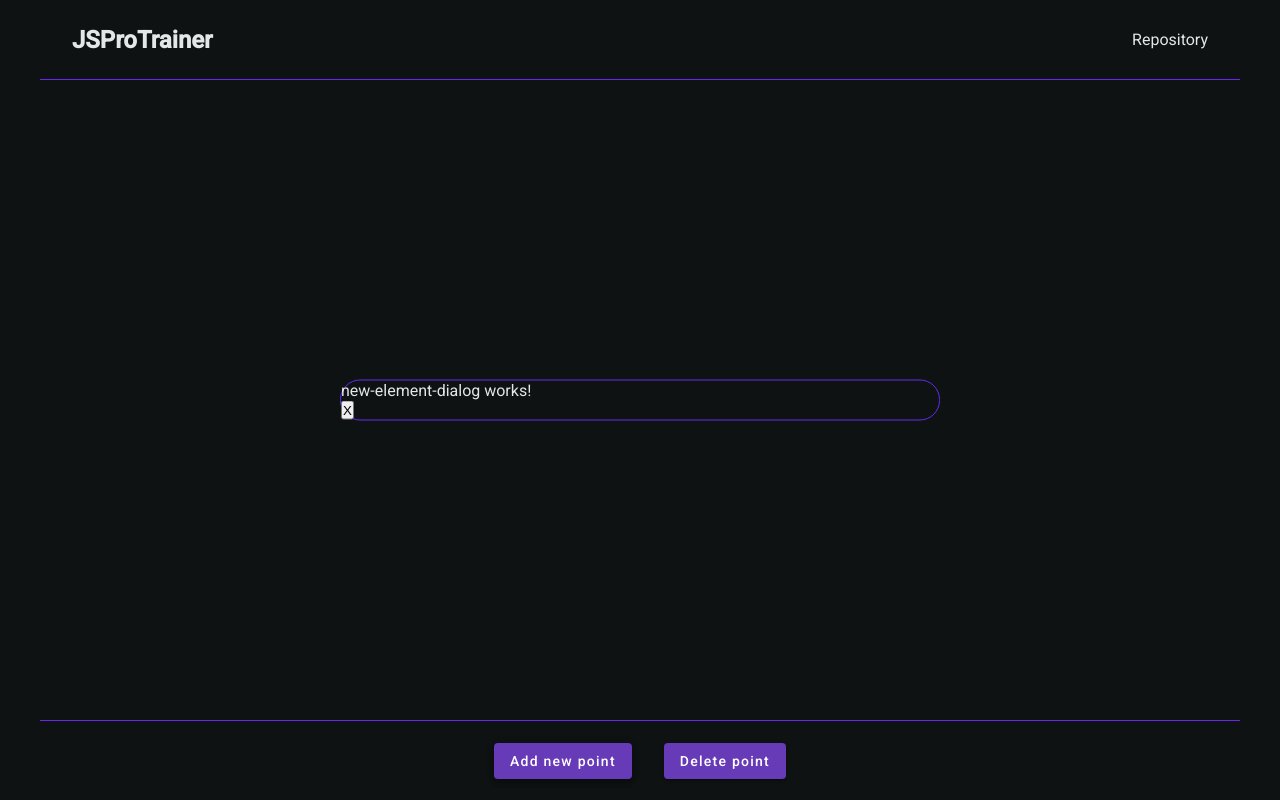
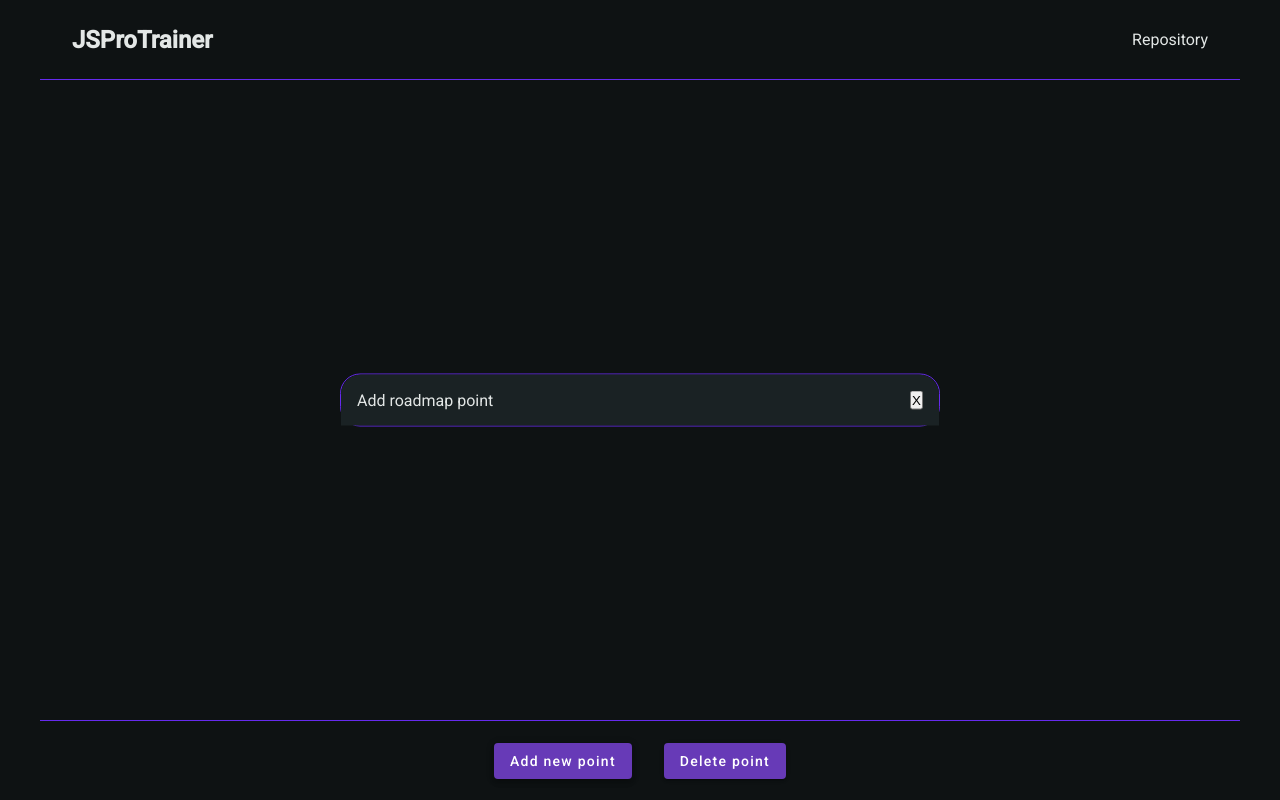
Before and after one commit to pawelrybka/JSProTrainer, an Angular app: page / in a window 1280 px wide. Both pictures are taken after a click on the button "Add new point". Built offline with nearby package versions, Linux system fonts and the light colour scheme.

Commit message:
Styling the header of the new-element-dialog.component

```diff
--- a/src/app/components/new-element-dialog/new-element-dialog.component.css
+++ b/src/app/components/new-element-dialog/new-element-dialog.component.css
@@ -8,3 +8,13 @@
     border-radius: 20px;
     border: 1px solid var(--purple);
 }
+
+.new-element-dialog__header {
+  border-radius: 20px 20px 0 0;
+  display: flex;
+  justify-content: space-between;
+  align-items: center;
+  padding: 1rem;
+  box-sizing: border-box;
+  background-color: var(--grey);
+}
--- a/src/app/components/new-element-dialog/new-element-dialog.component.html
+++ b/src/app/components/new-element-dialog/new-element-dialog.component.html
@@ -1,6 +1,8 @@
 @if (showDialog) {
     <div class="new-element-dialog">
-        <p>new-element-dialog works!</p>
-        <button (click)="dialogToggle()">X</button>
+      <div class="new-element-dialog__header">
+          <p>Add roadmap point</p>
+          <button (click)="dialogToggle()">X</button>
+      </div>
     </div>
 }
```
